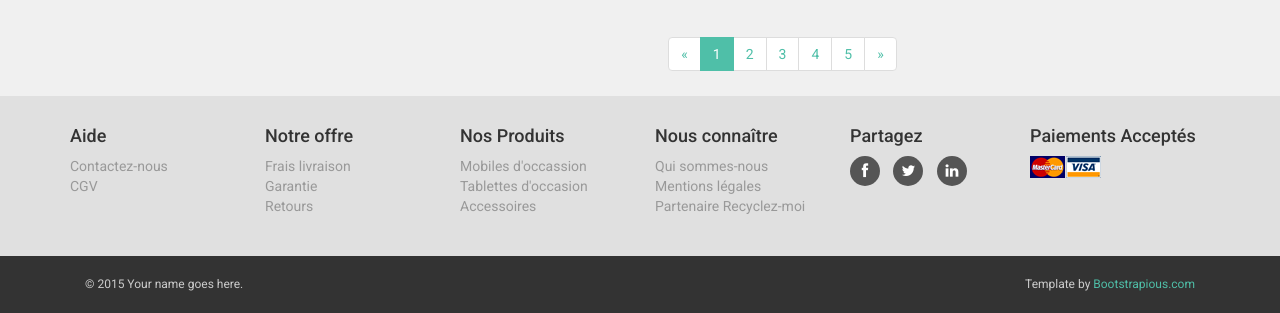
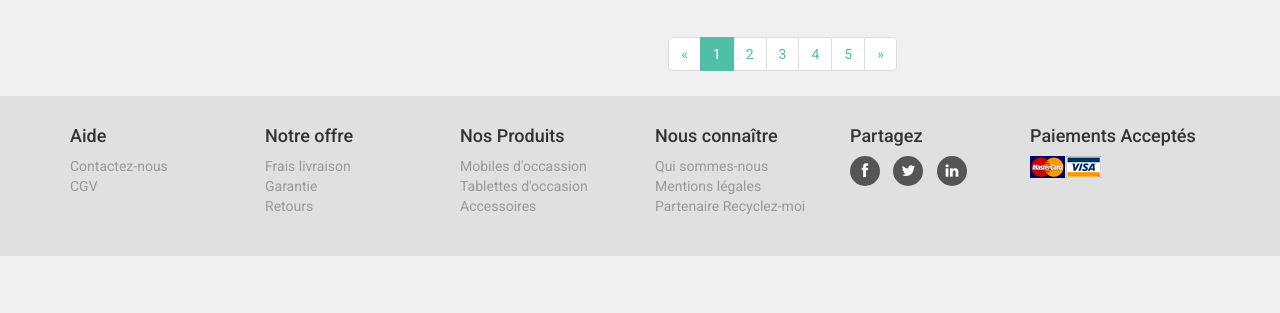
Before and after one commit to PyMonguillon/CordonBleu3.0, a plain HTML site: page obaju/category.html in a window 1280 px wide. Shown: the part 1517-1830 px from the top of the page. After the commit the page ends 1773 px from the top, so only its background shows below. Drawn offline with Linux system fonts and the light colour scheme.

Commit message:
no message

```diff
--- a/obaju/category.html
+++ b/obaju/category.html
@@ -952,22 +952,6 @@
 
 
 
-        <!-- *** COPYRIGHT ***
- _________________________________________________________ -->
-        <div id="copyright">
-            <div class="container">
-                <div class="col-md-6">
-                    <p class="pull-left">© 2015 Your name goes here.</p>
-
-                </div>
-                <div class="col-md-6">
-                    <p class="pull-right">Template by <a href="https://bootstrapious.com/e-commerce-templates">Bootstrapious.com</a>
-                         <!-- Not removing these links is part of the license conditions of the template. Thanks for understanding :) If you want to use the template without the attribution links, you can do so after supporting further themes development at https://bootstrapious.com/donate  -->
-                    </p>
-                </div>
-            </div>
-        </div>
-        <!-- *** COPYRIGHT END *** -->
 
 
 
```
Also changed, not shown: obaju/detail.html (+0 -15 lines).
